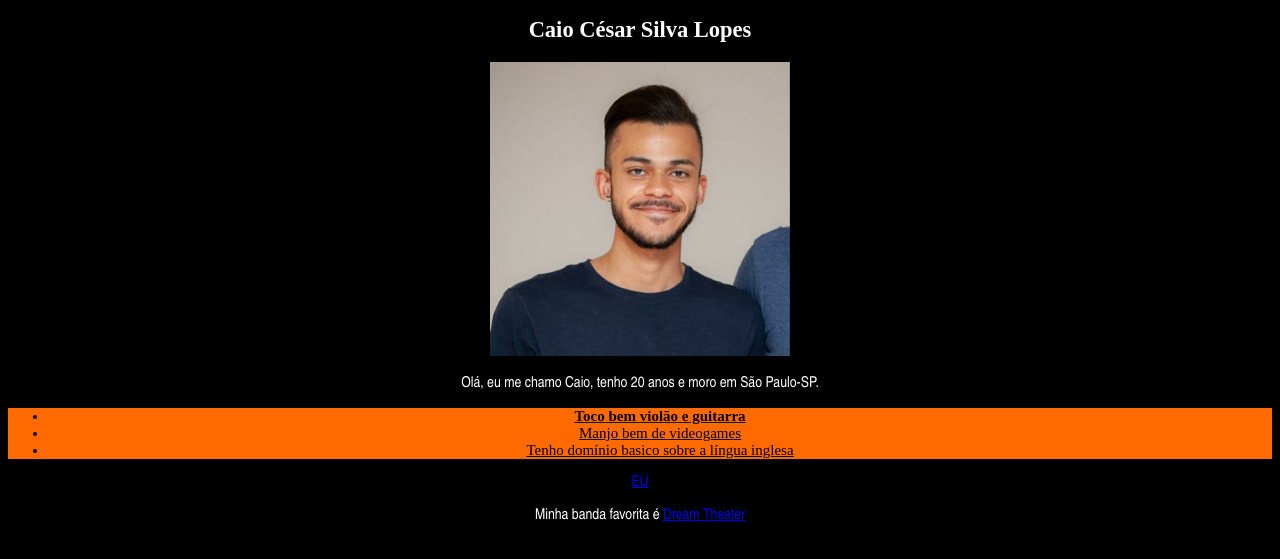
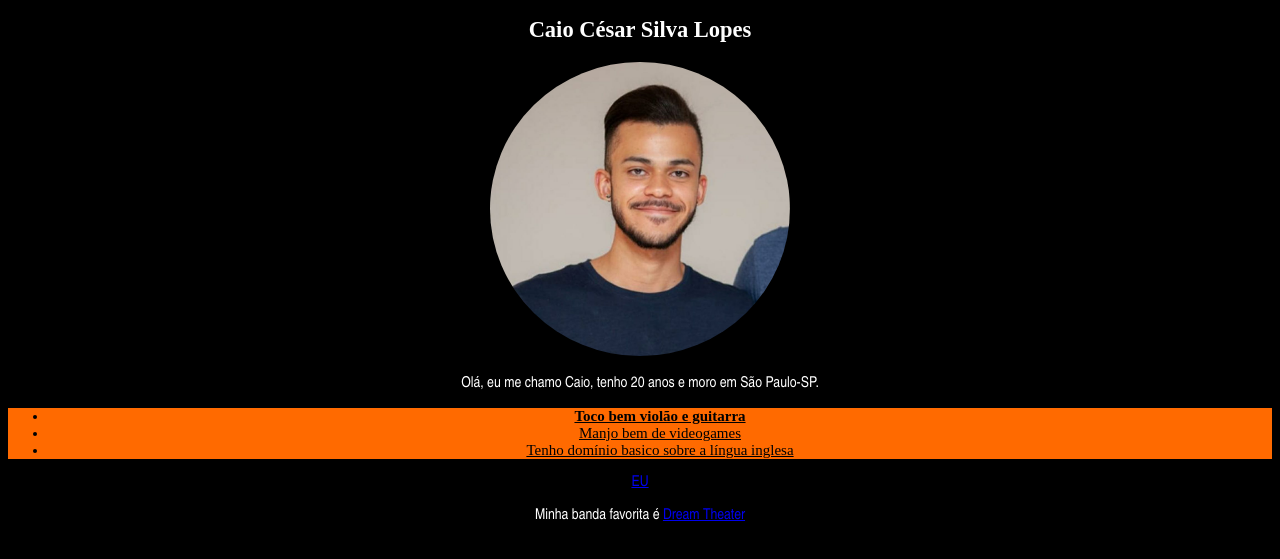
Before and after one commit to caio-cesar-lopes/caio-cesar-lopes.github.io, a plain HTML site: page index.html in a window 1280 px wide. Shown: the part 57-616 px from the top of the page. Drawn offline with Linux system fonts and the light colour scheme.

Commit message:
Muda o formato da imagem

```diff
--- a/index.html
+++ b/index.html
@@ -10,24 +10,31 @@
             color: rgb(255, 106, 0);
             text-align: center;
         }
+
         h2 {
             color: rgb(255, 255, 255);
             text-align: center;
         }
+
         p {
             color: rgb(255, 255, 255);
             font-family: 'Arial Narrow', Arial, sans-serif;
         }
+
         body {
             background-color: rgb(0, 0, 0);
             font-size: 15px;
             text-align: center;
+
         }
             #ha{
-            background-color: rgb(255, 106, 0);
-            text-decoration: underline;
 
+              background-color: rgb(255, 106, 0);
+              text-decoration: underline;
 
+        }
+        .imagemCaio{
+            border-radius: 50%;
         }
 
     </style>
@@ -36,7 +43,7 @@
 <body>
  <h1>Meu Portifólio</h1>
 <h2>Caio César Silva Lopes</h2>
-<img src="07b0abda-10c9-4de8-a56c-9f185c54bc77.jpeg" width="300" alt="Foto de Caio">
+<img class="imagemCaio"; src="07b0abda-10c9-4de8-a56c-9f185c54bc77.jpeg" width="300px" alt="Foto de Caio">
 <p>Olá, eu me chamo Caio, tenho 20 anos e moro em São Paulo-SP.</p>
 <ul id="ha">
 <li> <strong>Toco bem violão e guitarra</strong> </li>
```
